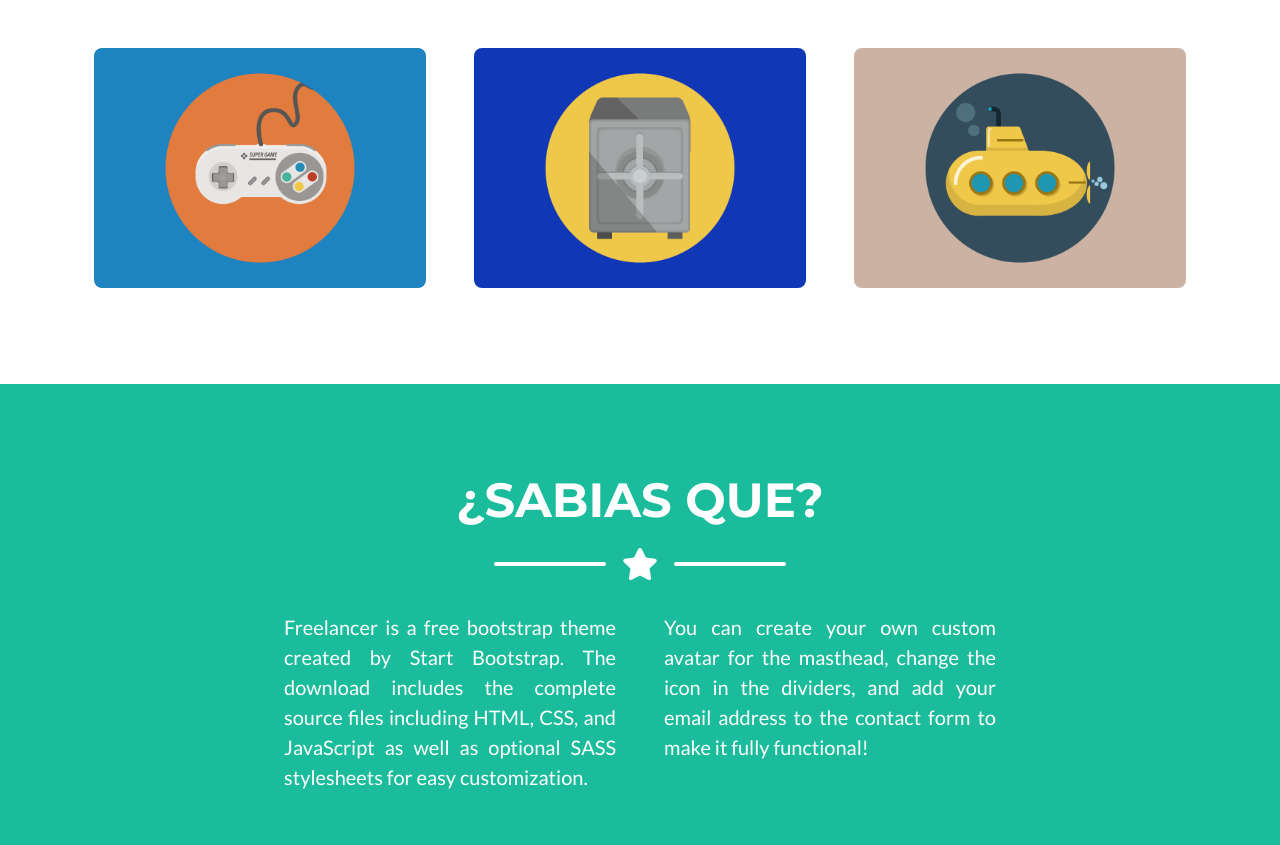
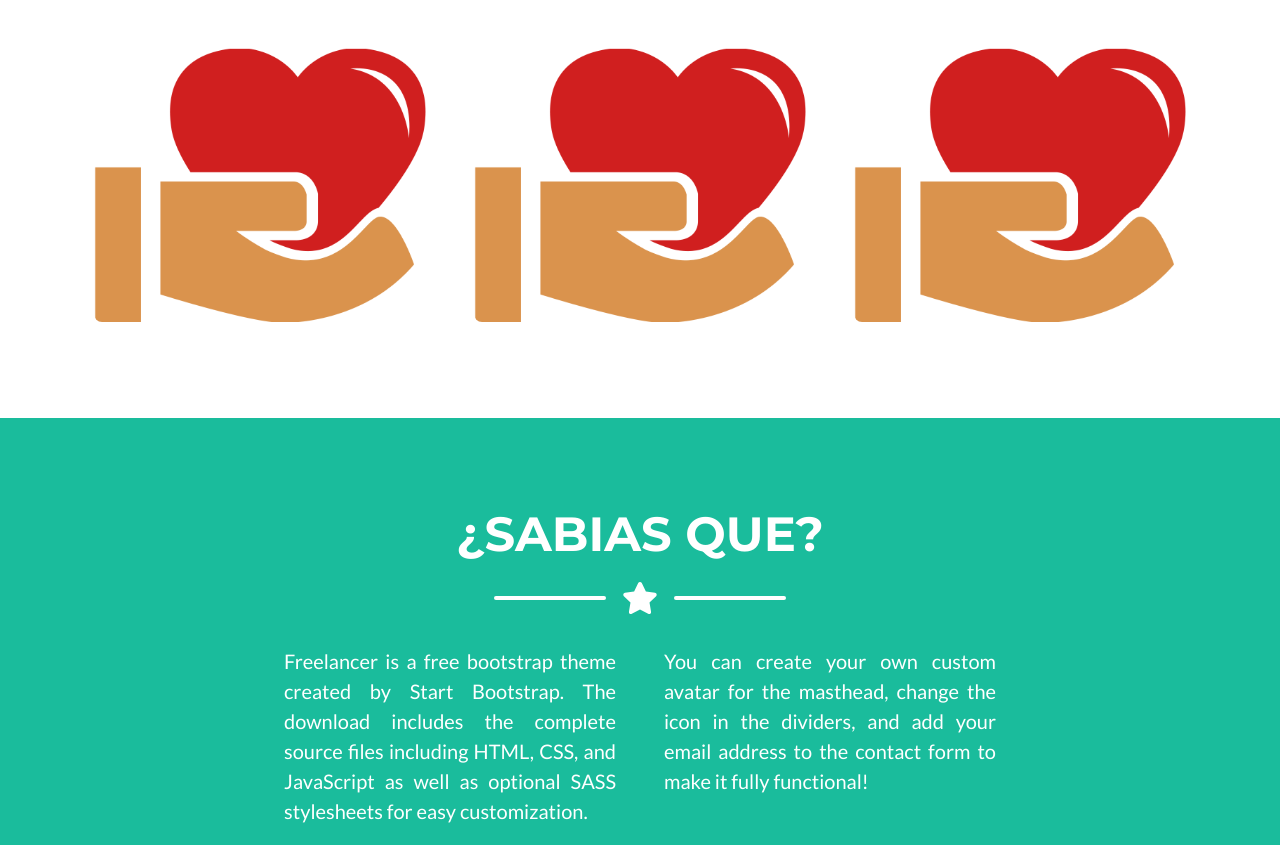
Before and after one commit to robertoDGS12/womens_story-, a plain HTML site: page index.html in a window 1280 px wide. Shown: the part 1660-2505 px from the top of the page. Drawn offline with nearby package versions, Linux system fonts and the light colour scheme.

Commit message:
Hice cambios de imagenes

```diff
--- a/index.html
+++ b/index.html
@@ -107,7 +107,7 @@
                             <div class="portfolio-item-caption d-flex align-items-center justify-content-center h-100 w-100">
                                 <div class="portfolio-item-caption-content text-center text-white"><i class="fas fa-plus fa-3x"></i></div>
                             </div>
-                            <img class="img-fluid" src="assets/img/portfolio/game.png" alt="" />
+                            <img class="img-fluid" src="assets/img/portfolio/corazon.png" alt="" />
                         </div>
                     </div>
                     <!-- Portfolio Item 5-->
@@ -116,7 +116,7 @@
                             <div class="portfolio-item-caption d-flex align-items-center justify-content-center h-100 w-100">
                                 <div class="portfolio-item-caption-content text-center text-white"><i class="fas fa-plus fa-3x"></i></div>
                             </div>
-                            <img class="img-fluid" src="assets/img/portfolio/safe.png" alt="" />
+                            <img class="img-fluid" src="assets/img/portfolio/corazon.png" alt="" />
                         </div>
                     </div>
                     <!-- Portfolio Item 6-->
@@ -125,7 +125,7 @@
                             <div class="portfolio-item-caption d-flex align-items-center justify-content-center h-100 w-100">
                                 <div class="portfolio-item-caption-content text-center text-white"><i class="fas fa-plus fa-3x"></i></div>
                             </div>
-                            <img class="img-fluid" src="assets/img/portfolio/submarine.png" alt="" />
+                            <img class="img-fluid" src="assets/img/portfolio/corazon.png " alt="" />
                         </div>
                     </div>
                 </div>
```
Also changed, not shown: assets/img/portfolio/corazon.png (added), assets/img/portfolio/images.png (added).
